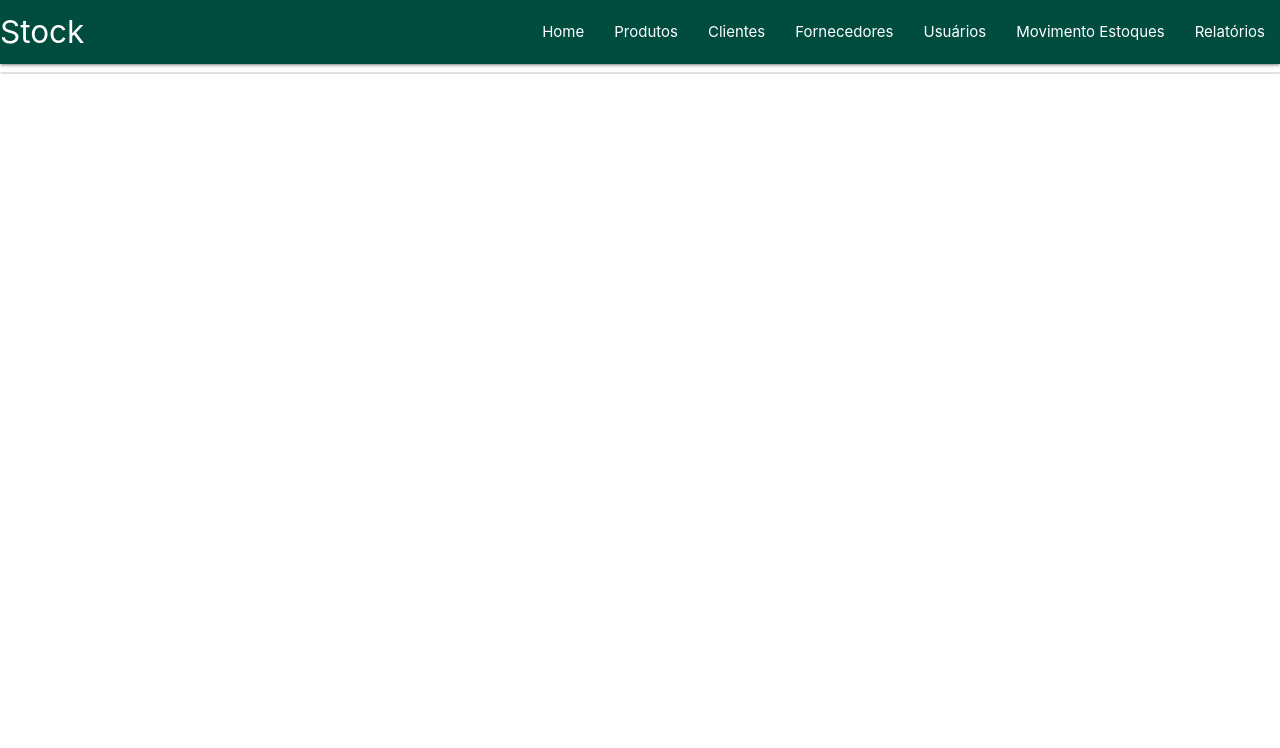
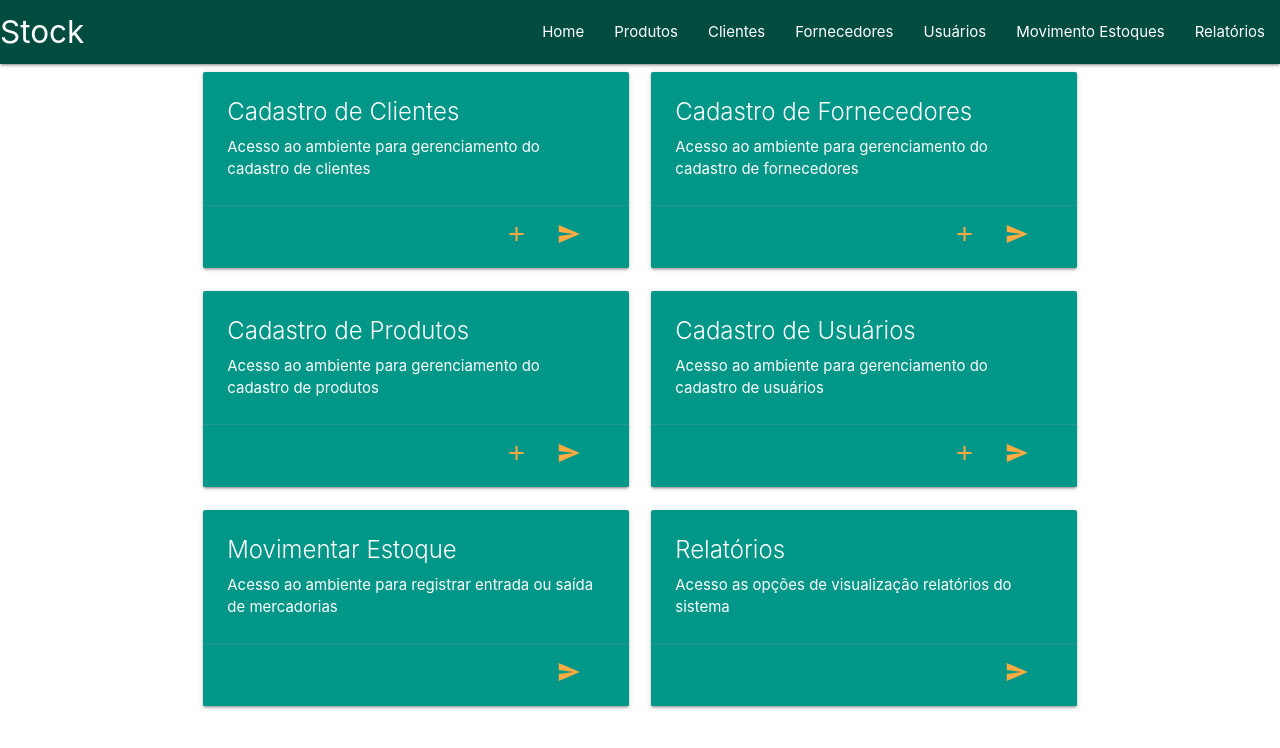
Before and after one commit to camilossantos2809/stock, a PHP site: page /src/index.php in a window 1280 px wide. Shown: the top 748 px of the page. Run offline with PHP 8.4, Linux system fonts and the light colour scheme; data that the repository does not hold is empty.

Commit message:
estruturação básica do projeto

```diff
--- a/src/index.php
+++ b/src/index.php
@@ -1,20 +1,87 @@
 <?php
 require 'views/header.php';
-
-require 'models/conexao.php';
-
-$con = new Conexao();
-$stmt = $con->getCon()->query("select * from produto");
-if (!$stmt) {
-    echo "\nPDO::errorInfo():\n";
-    print_r($con->errorInfo());
-}
-$res = $stmt->fetchAll(PDO::FETCH_ASSOC);
-echo '<ul class="collection">';
-foreach ($res as $row) {
-    echo '<li class="collection-item">' . $row['descricao'] . '</li>';
-}
-echo '</ul>';
-
+?>
+    <div class="row">
+        <div class="col s12 m6">
+            <div class="card teal hoverable">
+                <div class="card-content white-text">
+                    <span class="card-title">Cadastro de Clientes</span>
+                    <p>Acesso ao ambiente para gerenciamento do cadastro de clientes</p>
+                </div>
+                <div class="card-action right-align">
+                    <a href="views/clientes.php">
+                        <i class="material-icons" title="Cadastrar Clientes">add</i>
+                    </a>
+                    <a href="views/clientes.php">
+                        <i class="material-icons" title="Listar Clientes">send</i>
+                    </a>
+                </div>
+            </div>
+        </div>
+        <div class="col s12 m6">
+            <div class="card teal hoverable">
+                <div class="card-content white-text">
+                    <span class="card-title">Cadastro de Fornecedores</span>
+                    <p>Acesso ao ambiente para gerenciamento do cadastro de fornecedores</p>
+                </div>
+                <div class="card-action right-align">
+                    <a href="views/clientes.php">
+                        <i class="material-icons" title="Cadastrar Fornecedores">add</i>
+                    </a>
+                    <a href="views/fornecedores.php"><i class="material-icons">send</i></a>
+                </div>
+            </div>
+        </div>
+        <div class="col s12 m6">
+            <div class="card teal hoverable">
+                <div class="card-content white-text">
+                    <span class="card-title">Cadastro de Produtos</span>
+                    <p>Acesso ao ambiente para gerenciamento do cadastro de produtos</p>
+                </div>
+                <div class="card-action right-align">
+                    <a href="views/clientes.php">
+                        <i class="material-icons" title="Cadastrar Produtos">add</i>
+                    </a>
+                    <a href="views/produtos.php"><i class="material-icons">send</i></a>
+                </div>
+            </div>
+        </div>
+        <div class="col s12 m6">
+            <div class="card teal hoverable">
+                <div class="card-content white-text">
+                    <span class="card-title">Cadastro de Usuários</span>
+                    <p>Acesso ao ambiente para gerenciamento do cadastro de usuários</p>
+                </div>
+                <div class="card-action right-align">
+                    <a href="views/clientes.php">
+                        <i class="material-icons" title="Cadastrar Usuários">add</i>
+                    </a>
+                    <a href="views/produtos.php"><i class="material-icons">send</i></a>
+                </div>
+            </div>
+        </div>
+        <div class="col s12 m6">
+            <div class="card teal hoverable">
+                <div class="card-content white-text">
+                    <span class="card-title">Movimentar Estoque</span>
+                    <p>Acesso ao ambiente para registrar entrada ou saída de mercadorias</p>
+                </div>
+                <div class="card-action right-align">
+                    <a href="views/produtos.php"><i class="material-icons">send</i></a>
+                </div>
+            </div>
+        </div>
+        <div class="col s12 m6">
+            <div class="card teal hoverable">
+                <div class="card-content white-text">
+                    <span class="card-title">Relatórios</span>
+                    <p>Acesso as opções de visualização relatórios do sistema</p>
+                </div>
+                <div class="card-action right-align">
+                    <a href="views/produtos.php"><i class="material-icons">send</i></a>
+                </div>
+            </div>
+        </div>
+    </div>
+<?php
 require 'views/footer.php';
-?>
--- a/src/views/footer.php
+++ b/src/views/footer.php
@@ -1,6 +1,10 @@
+</div>
 <script src="https://cdnjs.cloudflare.com/ajax/libs/materialize/1.0.0/js/materialize.min.js"></script>
 <script>
-    M.AutoInit();
+    document.addEventListener('DOMContentLoaded', () => {
+        const elems = document.querySelectorAll('.tooltipped');
+        M.Tooltip.init(elems, {});
+    });
 </script>
 </body>
 
--- a/src/views/header.php
+++ b/src/views/header.php
@@ -5,6 +5,7 @@
     <link href="https://fonts.googleapis.com/icon?family=Material+Icons" rel="stylesheet">
     <link rel="stylesheet" href="https://cdnjs.cloudflare.com/ajax/libs/materialize/1.0.0/css/materialize.min.css">
     <meta name="viewport" content="width=device-width, initial-scale=1.0" />
+    <title>Stock</title>
 </head>
 
 <body>
@@ -33,3 +34,4 @@
         <li><a href="/src/views/movEstoques.php">Movimento Estoques</a></li>
         <li><a href="/src/views/relatorios.php">Relatórios</a></li>
     </ul>
+<div class="container">
```
Also changed, not shown: src/views/clientes.php (+33 -9 lines).
